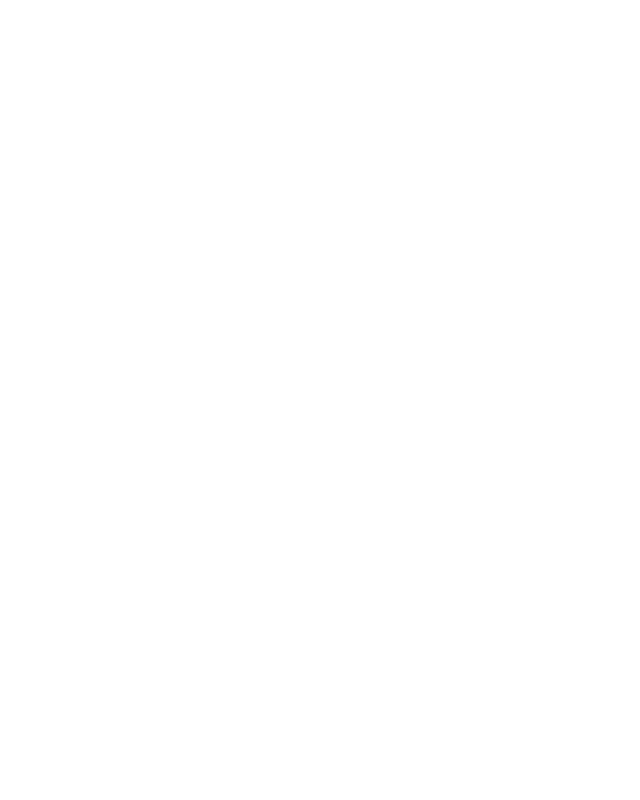
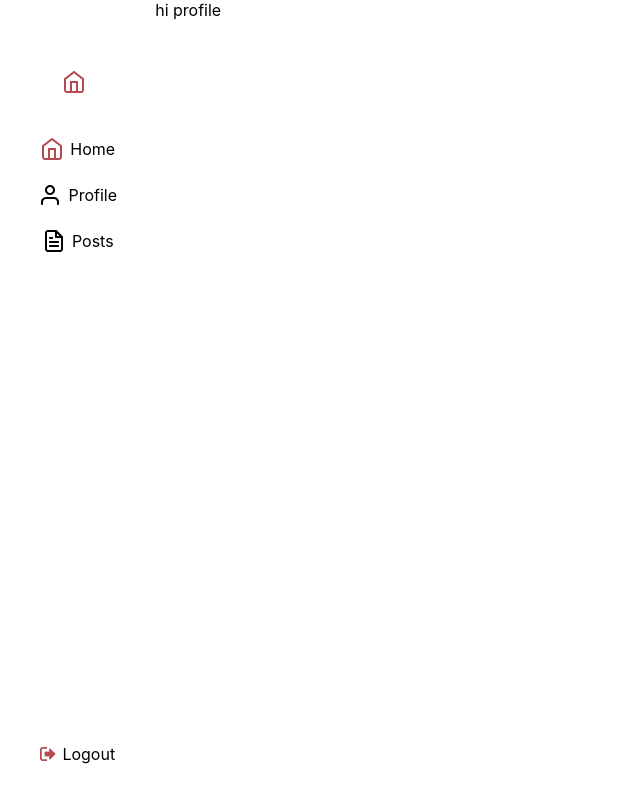
Before and after one commit to VarshaBhagat/Login-Project, a React (Create React App) app: page /profile in a window 1280 px wide. Shown: the whole page, without its empty margins (0-640 px from the left). Built offline with nearby package versions, Linux system fonts and the light colour scheme.

Commit message:
common pages date

```diff
--- a/src/App.js
+++ b/src/App.js
@@ -1,7 +1,7 @@
 import React from "react";
 import { Route, BrowserRouter } from "react-router-dom";
 
-import Home from "./containers/Home";
+import Page from "./containers/Page";
 import Login from "./containers/Login";
 import "./App.scss";
 
@@ -10,7 +10,7 @@ function App() {
     <div className="App">
       <BrowserRouter>
         <Route exact path="/" component={Login} />
-        <Route path="/home" component={Home} />
+        <Route path="/*" component={Page} />
       </BrowserRouter>
     </div>
   );
--- a/src/containers/Home/index.js
+++ b/src/containers/Home/index.js
@@ -1,5 +1,4 @@
 import React, { useEffect, useState } from "react";
-import Sidebar from "../../shared/components/sidebar";
 import "./home.scss";
 
 const Details = ({ item }) => (
@@ -37,8 +36,6 @@ const Home = () => {
       .then((data) => setData(data));
   }, []);
   return (
-    <div className="home-container">
-      <Sidebar />
     <div className="details-container">
       <h2>Home</h2>
       <h1>User Name</h1>
@@ -48,7 +45,6 @@ const Home = () => {
         ))}
       </div>
     </div>
-    </div>
   );
 };
 
--- /dev/null
+++ b/src/containers/Page/index.js
@@ -0,0 +1,20 @@
+import React from "react";
+import { Route, BrowserRouter } from "react-router-dom";
+import Sidebar from "../../shared/components/sidebar";
+
+import Home from "../Home";
+import Profile from "../Profile";
+
+function Page() {
+  return (
+    <div className="home-container">
+      <Sidebar />
+      <BrowserRouter>
+        <Route path="/home" component={Home} />
+        <Route path="/profile" component={Profile} />
+      </BrowserRouter>
+    </div>
+  );
+}
+
+export default Page;
--- /dev/null
+++ b/src/containers/Profile/index.js
@@ -0,0 +1,7 @@
+import React from "react";
+
+function Profile() {
+  return <div>hi profile</div>;
+}
+
+export default Profile;
```
Lines whose indentation alone changed are shown as unchanged.
